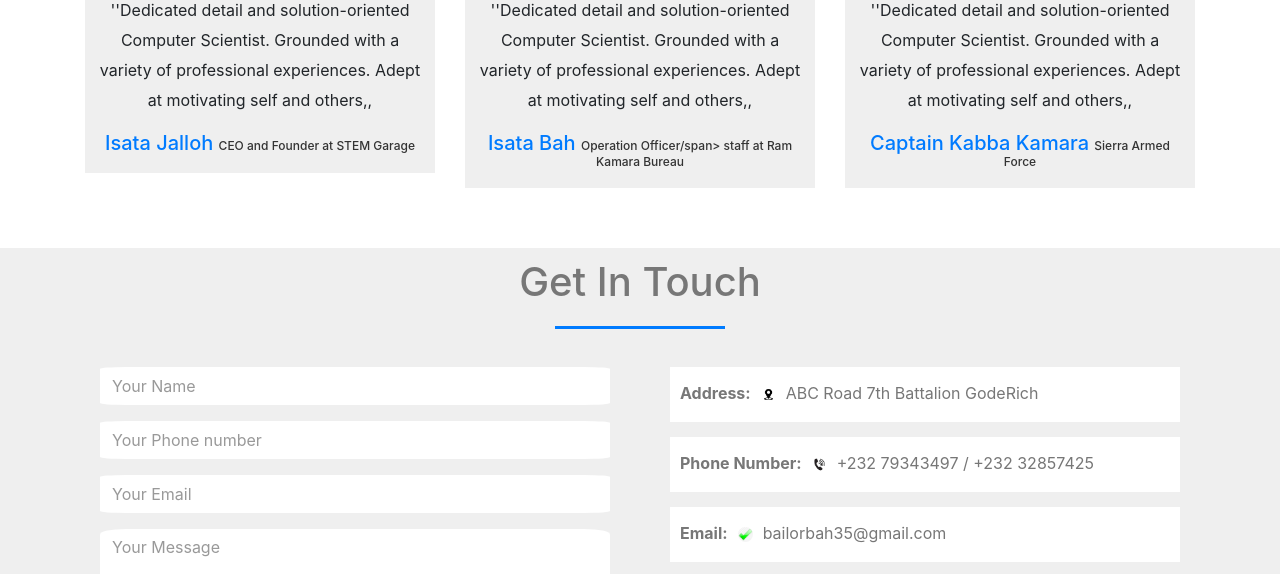
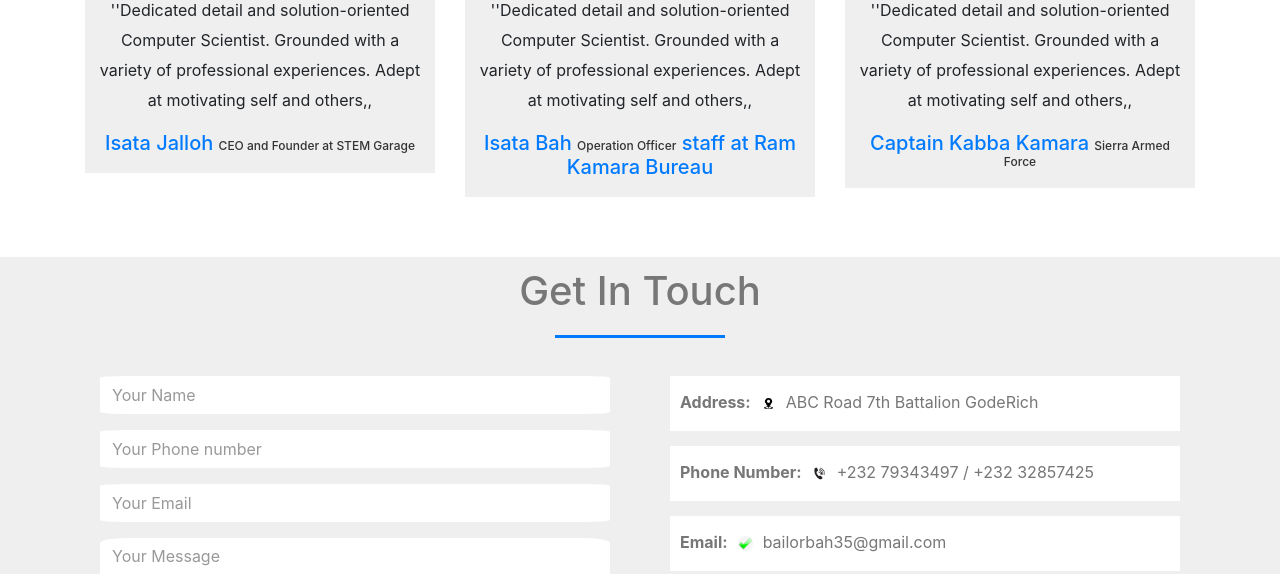
Before and after one commit to BailorKinny/bailorkinny.github.io, a plain HTML site: page index.html in a window 1280 px wide. Shown: the part 2880-3454 px from the top of the page. Drawn offline with nearby package versions, Linux system fonts and the light colour scheme.

Commit message:
Update index.html

```diff
--- a/index.html
+++ b/index.html
@@ -395,7 +395,7 @@ Adept at motivating self and others</p>
       <blockquote>''Dedicated detail and solution-oriented Computer Scientist.
         Grounded with a variety of professional experiences.
         Adept at motivating self and others,,</blockquote>
-        <h3>Isata Bah <span>Operation Officer/span> staff at Ram Kamara Bureau</span> </h3>
+        <h3>Isata Bah <span>Operation Officer</span> <span></span>staff at Ram Kamara Bureau</span> </h3>
     </div>
   </div>
 
```
